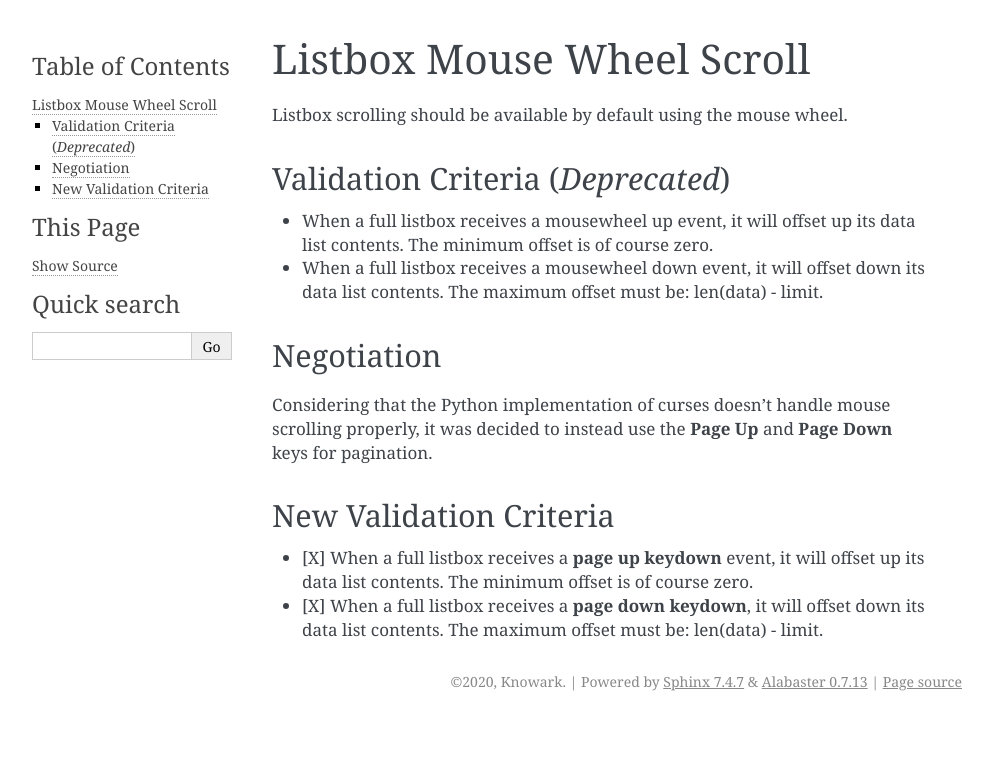
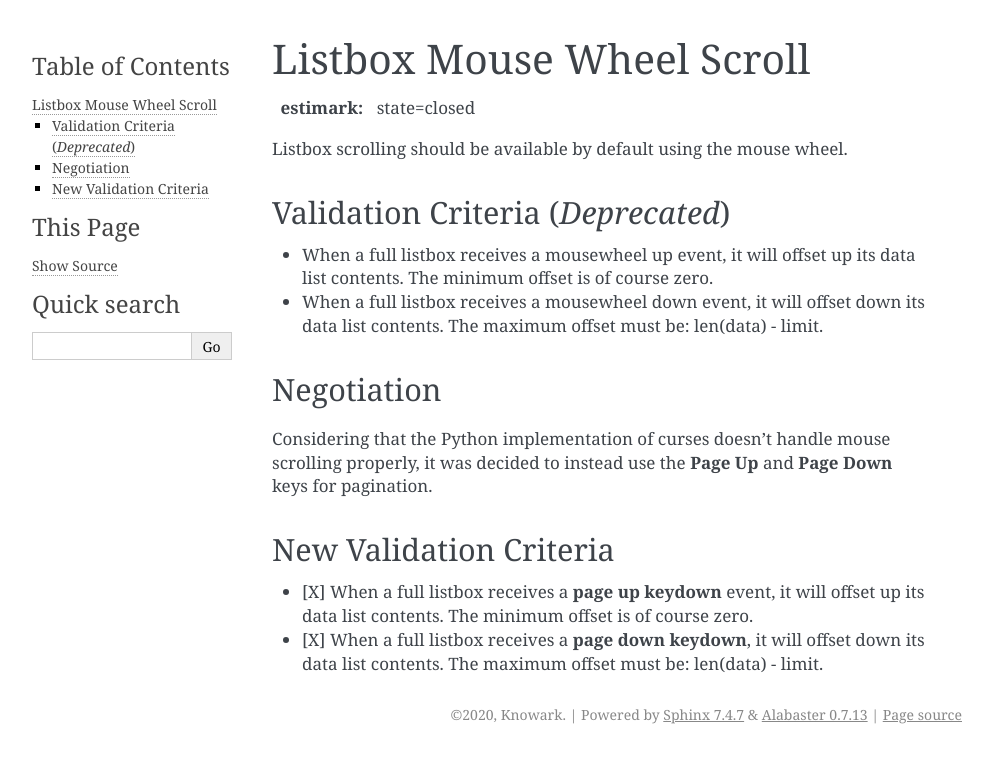
Before and after one commit to knowark/widark, a Sphinx documentation site: the page built from docs/issues/closed/1592876137_listbox_mouse_wheel_scroll.rst, in a window 1280 px wide. Shown: the top 763 px of the page, without its empty margins (148-1141 px from the left). Built offline with Sphinx 7.4.7, drawn with Linux system fonts in a browser that asks for light colours.

Commit message:
Close issue 1592876137_listbox_mouse_wheel_scroll

```diff
--- a/docs/issues/1592876137_listbox_mouse_wheel_scroll.rst
+++ b/docs/issues/closed/1592876137_listbox_mouse_wheel_scroll.rst
@@ -1,5 +1,8 @@
 Listbox Mouse Wheel Scroll
 ==========================
+
+:estimark:
+    state=closed
 
 Listbox scrolling should be available by default using the mouse
 wheel.
```
